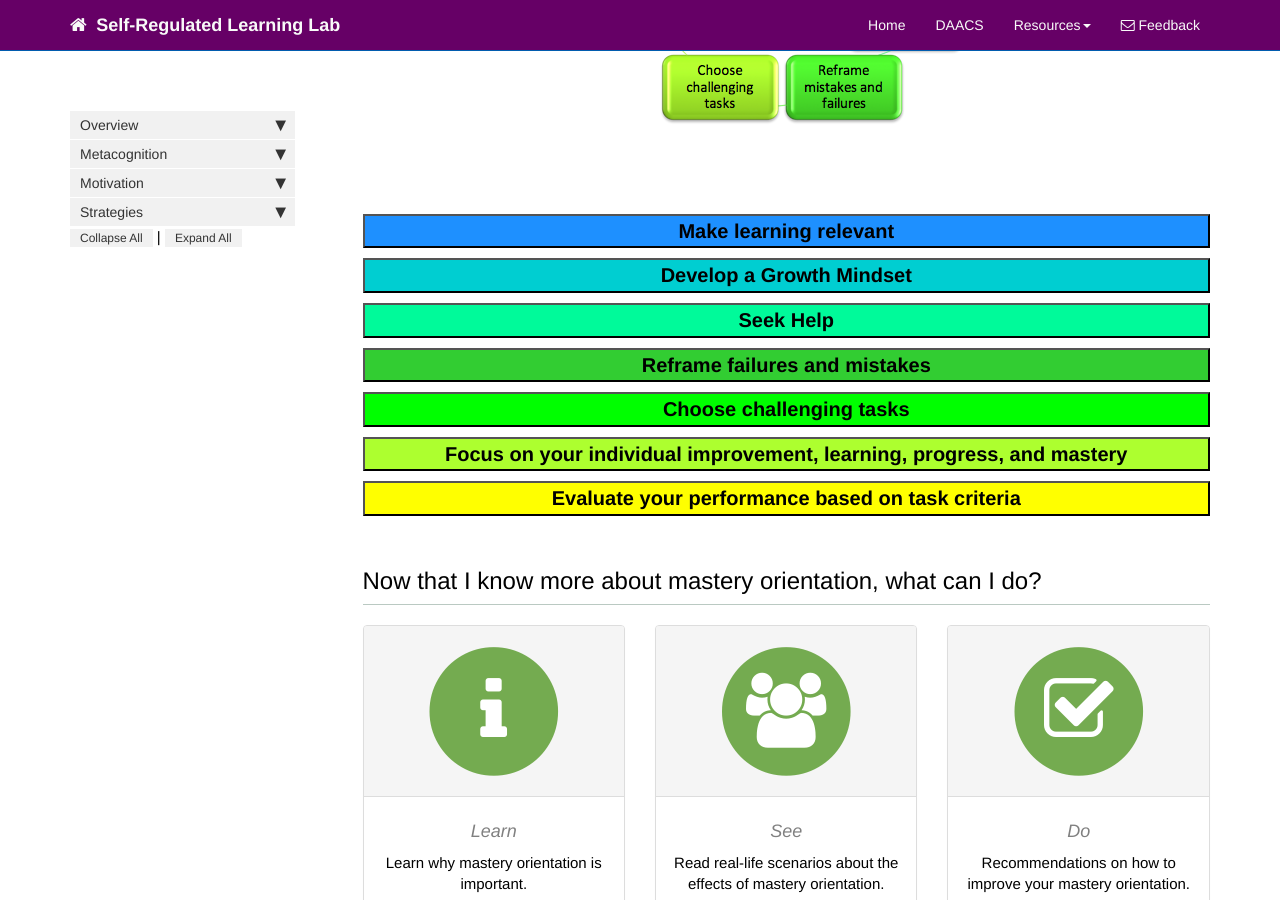
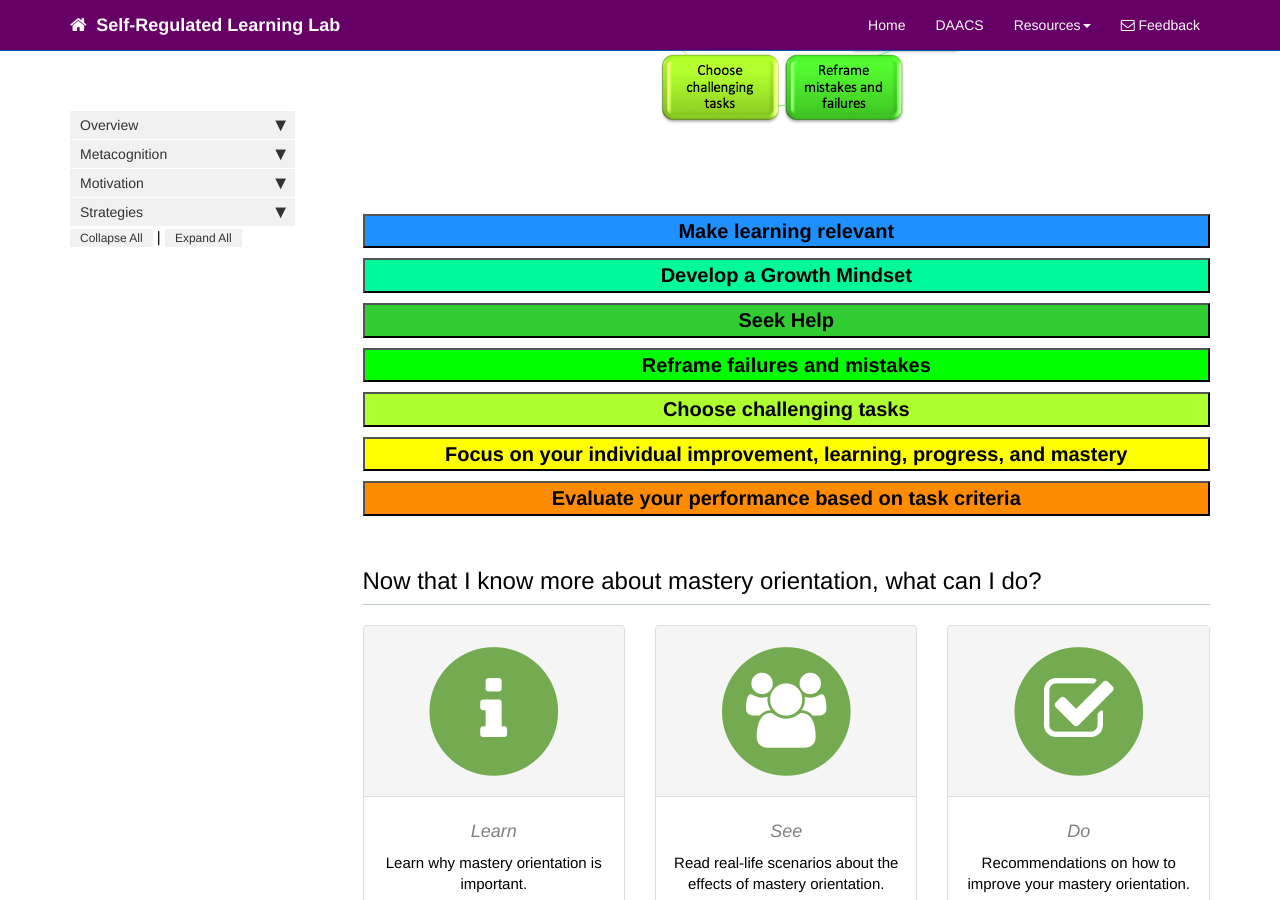
Before and after one commit to dfranklin02/SRL, a Jekyll site: the page built from docs/pages/motivation/mastery_orientation_recommendations.md, in a window 1280 px wide and 900 px high, scrolled down 546 px. Built offline with Jekyll 4.4.1, drawn with Linux system fonts in a browser that asks for light colours; nearby versions of some CDN libraries; comment, search, counter and statistics services are not loaded.

Commit message:
Update mastery_orientation_recommendations.md

```diff
--- a/docs/pages/motivation/mastery_orientation_recommendations.md
+++ b/docs/pages/motivation/mastery_orientation_recommendations.md
@@ -37,7 +37,7 @@ Whenever you are assigned a project or some type of learning activity, think abo
 <br>
 </div>
 
-<button data-toggle="collapse" data-target="#develop" style="background-color:DarkTurquoise; width:100%; font-size:20px"><b>Develop a Growth Mindset</b></button>
+<button data-toggle="collapse" data-target="#develop" style="background-color:MediumSpringGreen; width:100%; font-size:20px"><b>Develop a Growth Mindset</b></button>
 
 <div id="develop" class="collapse">
 A growth mindset is the belief that intelligence can improve with effort. Adopting this type of mindset will help you focus your effort on gaining skills and knowledge instead of focusing only on displaying the abilities you already have.
@@ -48,7 +48,7 @@ A growth mindset is the belief that intelligence can improve with effort. Adopti
 <br>
 </div>
 
-<button data-toggle="collapse" data-target="#seek" style="background-color:MediumSpringGreen; width:100%; font-size:20px"><b>Seek Help</b></button>
+<button data-toggle="collapse" data-target="#seek" style="background-color:LimeGreen; width:100%; font-size:20px"><b>Seek Help</b></button>
 
 <div id="seek" class="collapse">
 Learners with a “performance goal” way of thinking are often hesitant to seek help because they do not want to appear inferior or dumb. Although it may be hard at first, encourage yourself to seek help when you need it. Remember, asking for help is not a sign of weakness – it is a sign that you are using good strategies to improve your learning.
@@ -63,7 +63,7 @@ Some tips for seeking help:
 <br>
 </div>
 
-<button data-toggle="collapse" data-target="#reframe" style="background-color:LimeGreen; width:100%; font-size:20px"><b>Reframe failures and mistakes</b></button>
+<button data-toggle="collapse" data-target="#reframe" style="background-color:Lime; width:100%; font-size:20px"><b>Reframe failures and mistakes</b></button>
 
 <div id="reframe" class="collapse">
 When facing difficulties or failure, think about how that challenge is actually an OPPORTUNITY– that is, a challenge can be a stepping stone for learning new things. Don’t focus on what others think or how you may appear to others; what is most important is to ask yourself, “What can I learn from this situation that will help me become better?”
@@ -74,7 +74,7 @@ When facing difficulties or failure, think about how that challenge is actually
 <br>
 </div>
 
-<button data-toggle="collapse" data-target="#choose" style="background-color:Lime; width:100%; font-size:20px"><b>Choose challenging tasks</b></button>
+<button data-toggle="collapse" data-target="#choose" style="background-color:GreenYellow; width:100%; font-size:20px"><b>Choose challenging tasks</b></button>
 
 <div id="choose" class="collapse">
 Learners with a Performance Goal Orientation often choose easy, non-challenging tasks because they don’t want to risk failing or appearing incompetent. However, choosing challenging tasks is important because it allows you to learn more and boost your self-efficacy when you succeed. Remember, you can only become high skilled if you take on challenging things. So the next time a challenge comes your way, embrace it and remind yourself that it is through striving to overcome challenges that you will become a stronger student.
@@ -85,7 +85,7 @@ Learners with a Performance Goal Orientation often choose easy, non-challenging
 <br>
 </div>
 
-<button data-toggle="collapse" data-target="#focus" style="background-color:GreenYellow; width:100%; font-size:20px"><b>Focus on your individual improvement, learning, progress, and mastery</b></button>
+<button data-toggle="collapse" data-target="#focus" style="background-color:Yellow; width:100%; font-size:20px"><b>Focus on your individual improvement, learning, progress, and mastery</b></button>
 
 <div id="focus" class="collapse">
 You can do this by:
@@ -103,7 +103,7 @@ These strategies will help you focus on the process of <i>your</i> learning, ins
 <br>
 </div>
 
-<button data-toggle="collapse" data-target="#evaluate" style="background-color:Yellow; width:100%; font-size:20px"><b>Evaluate your performance based on task criteria</b></button>
+<button data-toggle="collapse" data-target="#evaluate" style="background-color:DarkOrange; width:100%; font-size:20px"><b>Evaluate your performance based on task criteria</b></button>
 
 <div id="evaluate" class="collapse">
 There are different ways you can evaluate a grade that you receive on a test, project, or assignment. Learners with a Performance Orientation tend to compare themselves to others. For example, they might want to know if their grade or score was higher than the class average. Instead of using class average as the your “benchmark of success”, use other things such as how well you performed the different skills for that task. It is most important to focus on making progress and mastering skills than simply outperforming others.
```
